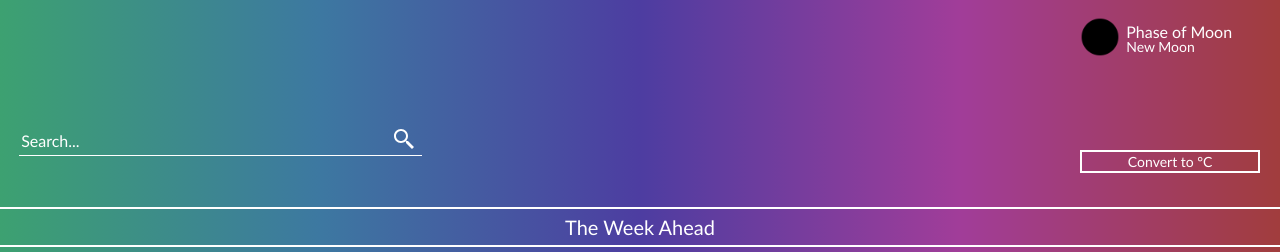
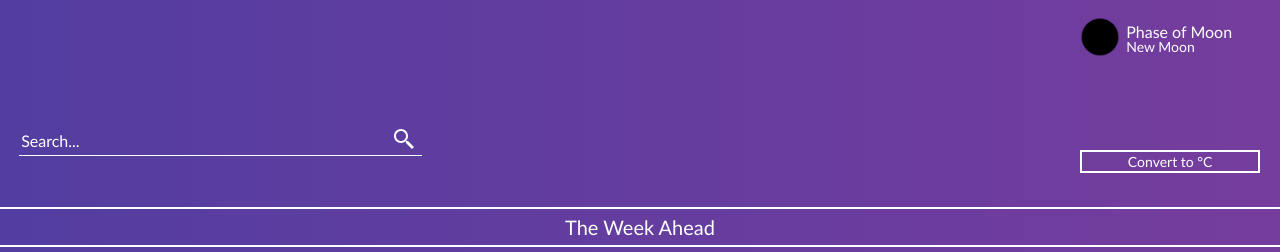
Before and after one commit to ChristopherCummins/weather-app, a website: page index.html in a window 1280 px wide. Shown: the part 253-505 px from the top of the page. Drawn offline with nearby package versions, Linux system fonts and the light colour scheme; no server answers.

Commit message:
Changing background back to 1000%

```diff
--- a/style.css
+++ b/style.css
@@ -312,7 +312,7 @@ input::placeholder{
 
   html {
     background: linear-gradient(270deg, #a13d3d, #a13d99, #4d3da1, #3d78a1, #3da171);
-    background-size: auto;
+    background-size: 1000% 1000%;
 
     -webkit-animation: AnimationName 30s ease infinite;
     -moz-animation: AnimationName 30s ease infinite;
```
